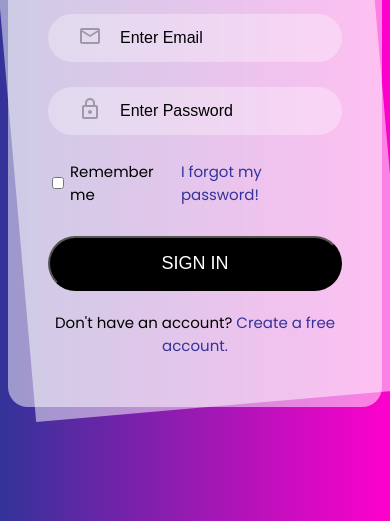
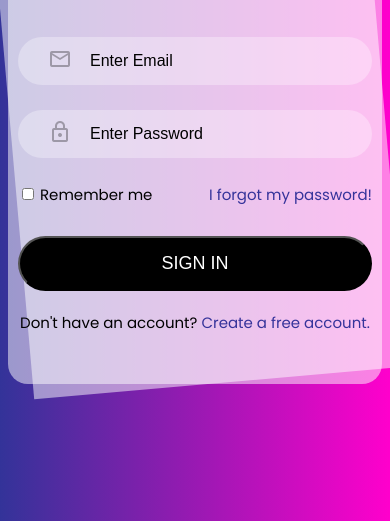
Before and after one commit to PhuongDonguyen/Login-form, a plain HTML site: page index.html in a window 390 px wide. Shown: the part 339-860 px from the top of the page. Drawn offline with nearby package versions, Linux system fonts and the light colour scheme.

Commit message:
update media-query

```diff
--- a/style.css
+++ b/style.css
@@ -141,3 +141,7 @@ input[type="checkbox"] {
     margin: 20px 0;
     margin-bottom: 50px;
 }
+
+@media(max-width: 520px) {
+    .login-card {padding: 0 10px}
+}
```
